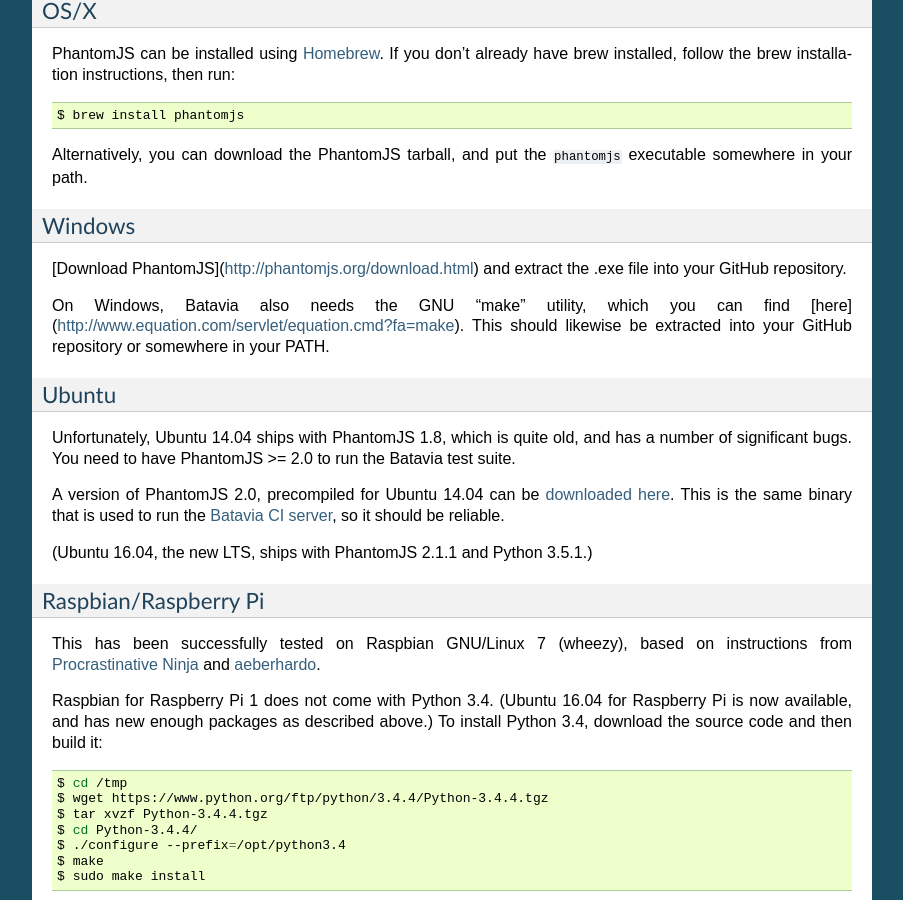
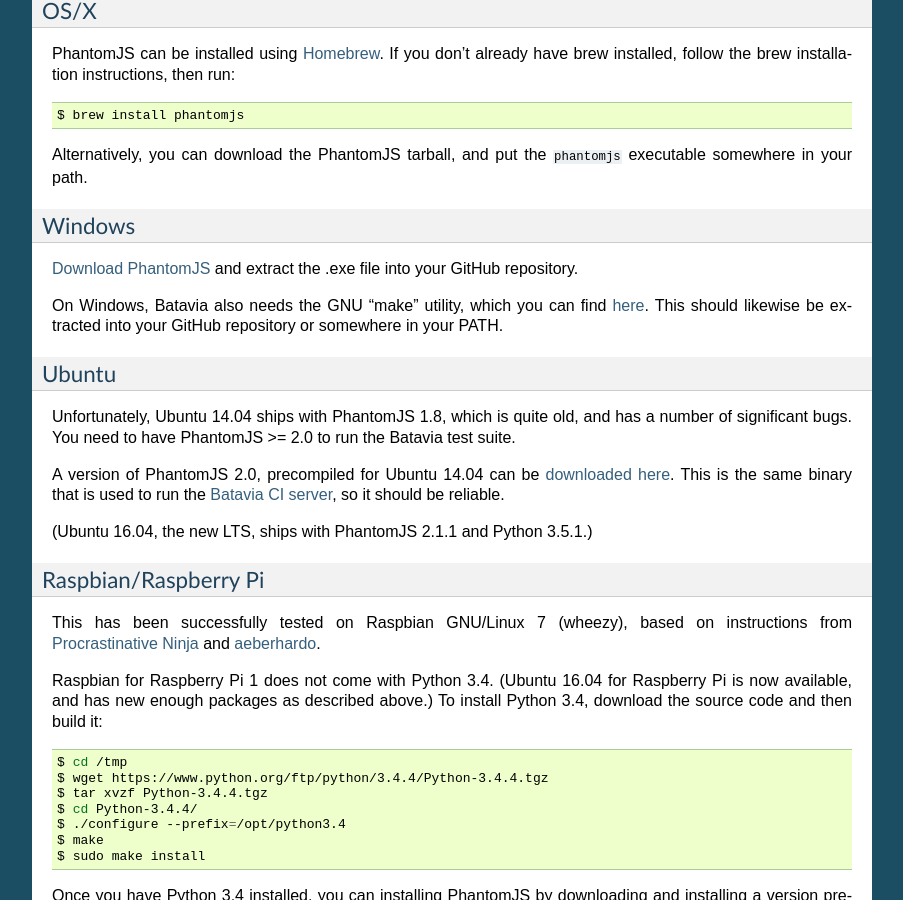
Before and after one commit to beeware/batavia, a Sphinx documentation site: the page built from docs/internals/contributing.rst, in a window 1280 px wide and 900 px high, scrolled down 649 px. Shown: the whole window, without its empty margins (198-1101 px from the left). Built offline with Sphinx 7.4.7, drawn with Linux system fonts in a browser that asks for light colours.

Commit message:
Correct md-style links to rst-style (via pandoc)

```diff
--- a/docs/internals/contributing.rst
+++ b/docs/internals/contributing.rst
@@ -59,12 +59,13 @@
 Windows
 ~~~~
 
-[Download PhantomJS](http://phantomjs.org/download.html) and extract the .exe
-file into your GitHub repository.
+`Download PhantomJS <http://phantomjs.org/download.html>`__ and extract
+the .exe file into your GitHub repository.
 
-On Windows, Batavia also needs the GNU "make" utility, which you can find
-[here](http://www.equation.com/servlet/equation.cmd?fa=make). This should
-likewise be extracted into your GitHub repository or somewhere in your PATH.
+On Windows, Batavia also needs the GNU "make" utility, which you can
+find `here <http://www.equation.com/servlet/equation.cmd?fa=make>`__.
+This should likewise be extracted into your GitHub repository or
+somewhere in your PATH.
 
 Ubuntu
 ~~~~~~
```
